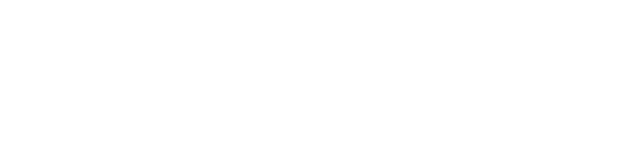
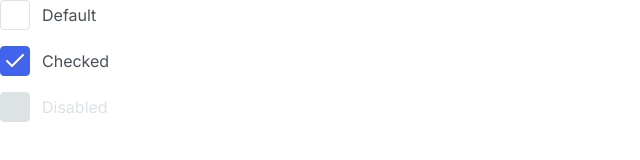
Before and after one commit to js-tasks-ru/htmlcss-20230714_takeshi1, a website: page 07-lection5/01-checkbox/index.html in a window 1280 px wide. Shown: the whole page, without its empty margins (0-640 px from the left). Drawn offline with Linux system fonts and the light colour scheme.

Commit message:
checkbox

```diff
--- a/07-lection5/01-checkbox/checkbox.css
+++ b/07-lection5/01-checkbox/checkbox.css
@@ -0,0 +1,85 @@
+.checkboxes {
+  display: flex;
+  flex-direction: column;
+  gap: 16px;
+}
+
+.checkbox {
+  position: relative;
+  display: inline-block;
+}
+
+.checkbox__input {
+  position: absolute;
+  width: 0;
+  height: 0;
+  transform: translateX(-100vw);
+}
+
+.checkbox__input:checked + .checkbox__state .checkbox__control {
+  background: var(--blue2);
+  border-color: var(--blue2);
+  animation: pulse 0.5s;
+}
+
+.checkbox__input:checked + .checkbox__state .checkbox__icon {
+  visibility: visible;
+}
+
+.checkbox__input:disabled + .checkbox__state {
+  cursor: default;
+}
+
+.checkbox__input:disabled + .checkbox__state .checkbox__control {
+  background: var(--grey-2);
+  border-color: var(--grey-2);
+}
+
+.checkbox__input:disabled + .checkbox__state .checkbox__label {
+  color: var(--grey-2);
+}
+
+.checkbox__state {
+  display: flex;
+  align-items: center;
+  gap: 12px;
+  cursor: pointer;
+}
+
+.checkbox__control {
+  width: 28px;
+  height: 28px;
+  border: 1px solid var(--grey-2);
+  border-radius: 4px;
+  background: var(--white);
+  display: flex;
+  align-items: center;
+  justify-content: center;
+}
+
+.checkbox__icon {
+  color: var(--white);
+  visibility: hidden;
+}
+
+.checkbox__text {
+  font-family: 'inter';
+  font-size: 16px;
+  font-weight: 400;
+  line-height: 24px;
+  color: var(--grey-4);
+}
+
+.checkbox__text_disabled {
+  color: var(--grey-2);
+}
+
+@keyframes pulse {
+  0% {
+    box-shadow: 0 0 0 0 #bdc3c7;
+  }
+
+  100% {
+    box-shadow: 0 0 0 1.5rem rgba(189, 195, 199, 0);
+  }
+}
--- a/07-lection5/01-checkbox/index.html
+++ b/07-lection5/01-checkbox/index.html
@@ -1,11 +1,46 @@
 <!DOCTYPE html>
 <!-- Страница чекбокса -->
 <html lang="ru">
-    <head>
-        <link rel="stylesheet" href="../../assets/css/main.css">
-        <link rel="stylesheet" href="./checkbox.css">
-    </head>
-    <body>
-
-    </body>
+  <head>
+    <link rel="stylesheet" href="../../assets/css/normalize.css" />
+    <link rel="stylesheet" href="../../assets/css/main.css" />
+    <link rel="stylesheet" href="./checkbox.css" />
+  </head>
+  <body>
+    <div class="checkboxes">
+      <label class="checkbox">
+        <input type="checkbox" class="checkbox__input" />
+        <div class="checkbox__state">
+          <div class="checkbox__control">
+            <svg class="icon checkbox__icon">
+              <use href="../../assets/images/icons.svg#check"></use>
+            </svg>
+          </div>
+          <div class="checkbox__text">Default</div>
+        </div>
+      </label>
+      <label class="checkbox">
+        <input type="checkbox" class="checkbox__input" checked />
+        <div class="checkbox__state">
+          <div class="checkbox__control">
+            <svg class="icon checkbox__icon">
+              <use href="../../assets/images/icons.svg#check"></use>
+            </svg>
+          </div>
+          <div class="checkbox__text">Checked</div>
+        </div>
+      </label>
+      <label class="checkbox">
+        <input type="checkbox" class="checkbox__input" disabled />
+        <div class="checkbox__state">
+          <div class="checkbox__control">
+            <svg class="icon checkbox__icon">
+              <use href="../../assets/images/icons.svg#check"></use>
+            </svg>
+          </div>
+          <div class="checkbox__text checkbox__text_disabled">Disabled</div>
+        </div>
+      </label>
+    </div>
+  </body>
 </html>
```
